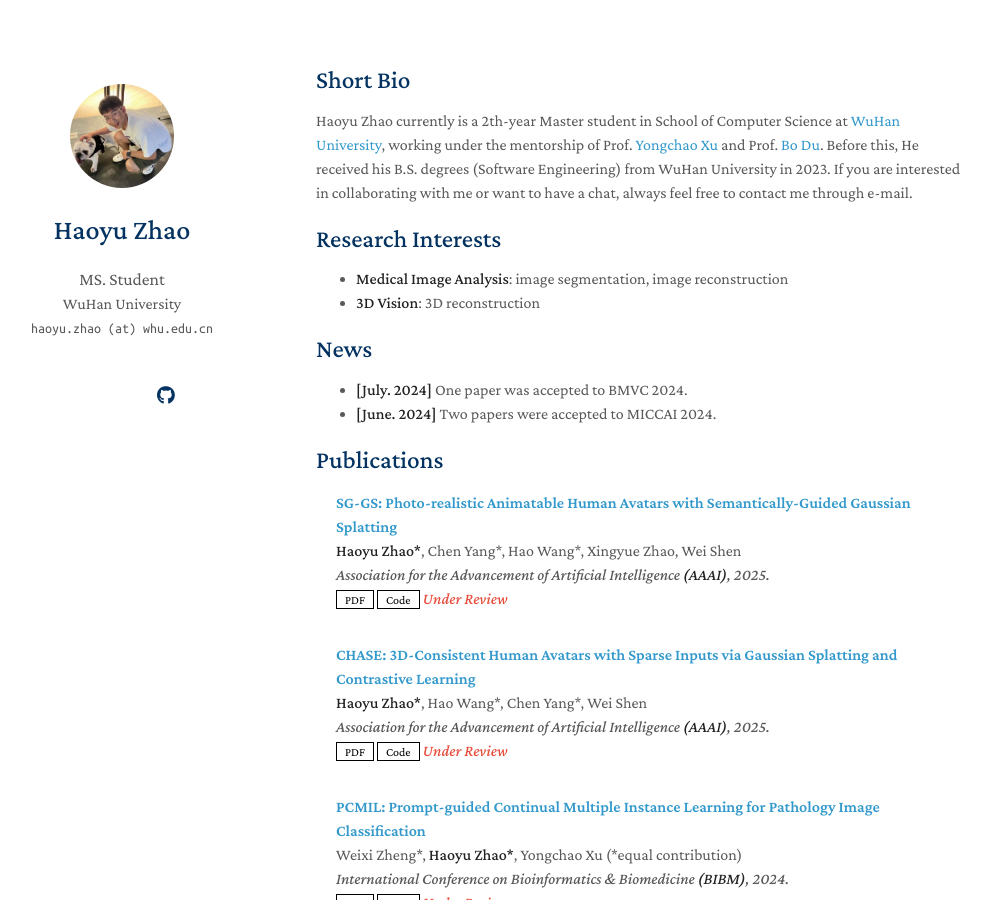
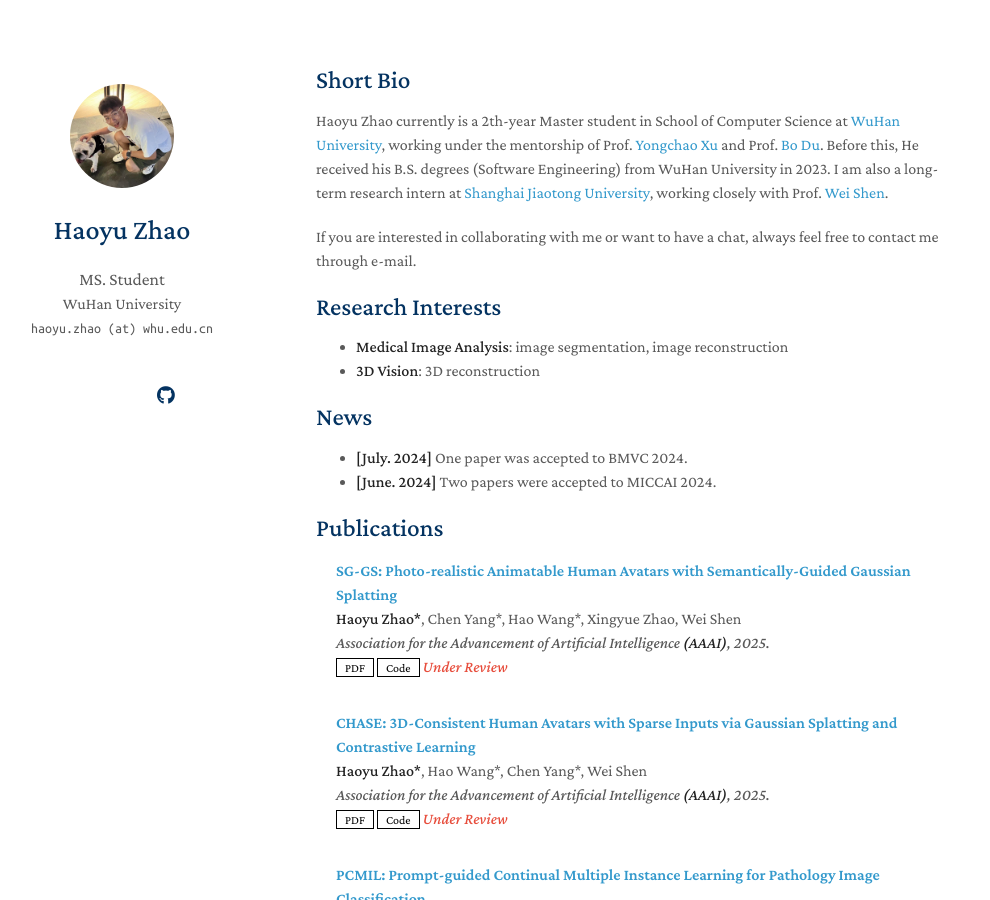
Before and after one commit to zhaohaoyu376/zhaohaoyu376.github.io, a Jekyll site: the page built from index.md, in a window 1280 px wide and 900 px high. Shown: the whole window, without its empty margins (154-1144 px from the left). Built offline with Jekyll 4.4.1, drawn with Linux system fonts in a browser that asks for light colours; nearby versions of some CDN libraries; a style sheet for code colours, icons or effects is not loaded; our own code applies the rules of GitHub Pages for plain Markdown files.

Commit message:
Update index.md

```diff
--- a/index.md
+++ b/index.md
@@ -3,14 +3,14 @@
 ---
 
 ## Short Bio
-Haoyu Zhao currently is a 2th-year Master student in School of Computer Science at [WuHan University](https://www.whu.edu.cn/), working under the mentorship of Prof. [Yongchao Xu](https://scholar.google.fr/citations?user=ArIg7-0AAAAJ&hl=fr) and Prof. [Bo Du](https://scholar.google.com/citations?user=Shy1gnMAAAAJ&hl=zh-CN&oi=ao). Before this, He received his B.S. degrees (Software Engineering) from WuHan University in 2023. If you are interested in collaborating with me or want to have a chat, always feel free to contact me through e-mail.
+Haoyu Zhao currently is a 2th-year Master student in School of Computer Science at [WuHan University](https://www.whu.edu.cn/), working under the mentorship of Prof. [Yongchao Xu](https://scholar.google.fr/citations?user=ArIg7-0AAAAJ&hl=fr) and Prof. [Bo Du](https://scholar.google.com/citations?user=Shy1gnMAAAAJ&hl=zh-CN&oi=ao). Before this, He received his B.S. degrees (Software Engineering) from WuHan University in 2023. I am also a long-term research intern at [Shanghai Jiaotong University](https://www.sjtu.edu.cn/), working closely with Prof. [Wei Shen](https://scholar.google.com/citations?user=Ae2kRCEAAAAJ&hl=en).
 
+If you are interested in collaborating with me or want to have a chat, always feel free to contact me through e-mail.
 
 
 ## Research Interests
 - **Medical Image Analysis**: image segmentation, image reconstruction
 - **3D Vision**: 3D reconstruction
-
 
 
 ## News
```
